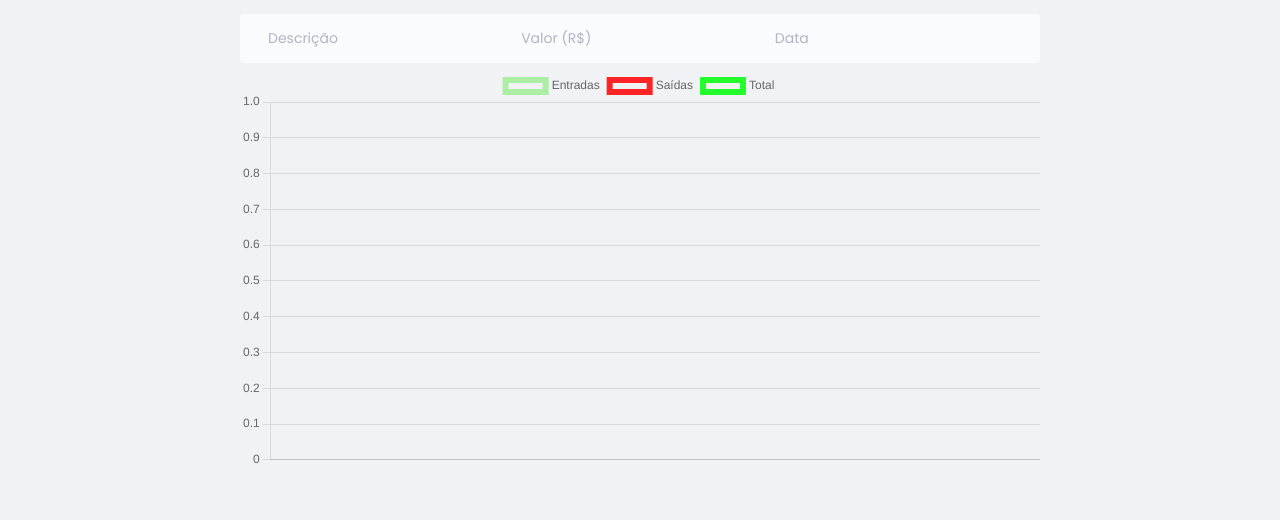
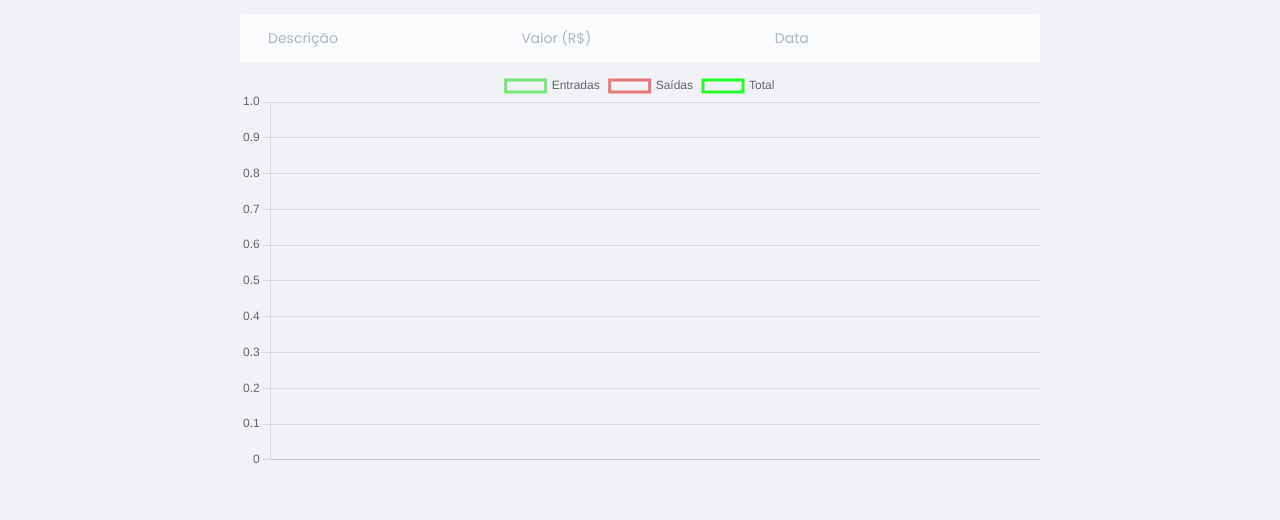
Before and after one commit to teilorbarcelos/dev.finance, a plain HTML site: page index.html in a window 1280 px wide. Shown: the part 269-789 px from the top of the page. Drawn offline with nearby package versions, Linux system fonts and the light colour scheme.

Commit message:
graphic adjusts

```diff
--- a/scripts.js
+++ b/scripts.js
@@ -90,9 +90,9 @@ const ChartGraph = {
             'transparent'
           ],
           borderColor: [
-            'rgba(159, 238, 150, 0.85)'
+            'rgba(101, 226, 104, 0.85)'
           ],
-          borderWidth: 6
+          borderWidth: 3
         },
         {
           label: 'Saídas',
@@ -101,9 +101,9 @@ const ChartGraph = {
             'transparent'
           ],
           borderColor: [
-            'rgba(255, 0, 0, 0.85)'
+            'rgba(226, 101, 101, 0.85)'
           ],
-          borderWidth: 6
+          borderWidth: 3
         },
         {
           label: 'Total',
@@ -114,8 +114,15 @@ const ChartGraph = {
           borderColor: [
             'rgba(0, 255, 9, 0.85)'
           ],
-          borderWidth: 6
+          borderWidth: 3
         }]
+      },
+      options: {
+        scales: {
+            y: {
+                beginAtZero: true
+            }
+        }
       }
     });
   }
--- a/styles.css
+++ b/styles.css
@@ -149,6 +149,11 @@ header {
   color: white;
 }
 
+/* Chart */
+canvas {
+  overflow-x: auto;
+}
+
 /* Table */
 #transaction {
   display: block;
```
